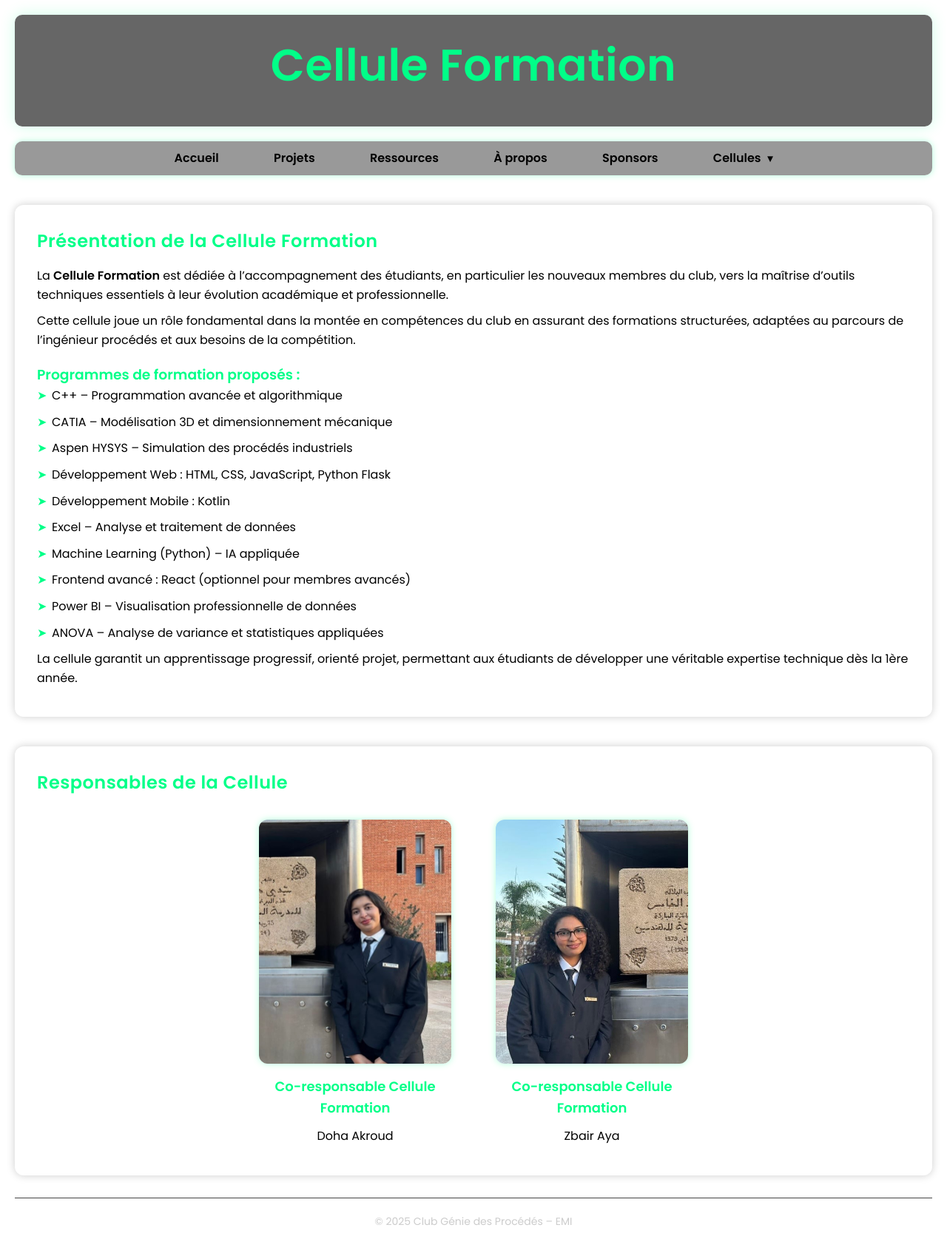
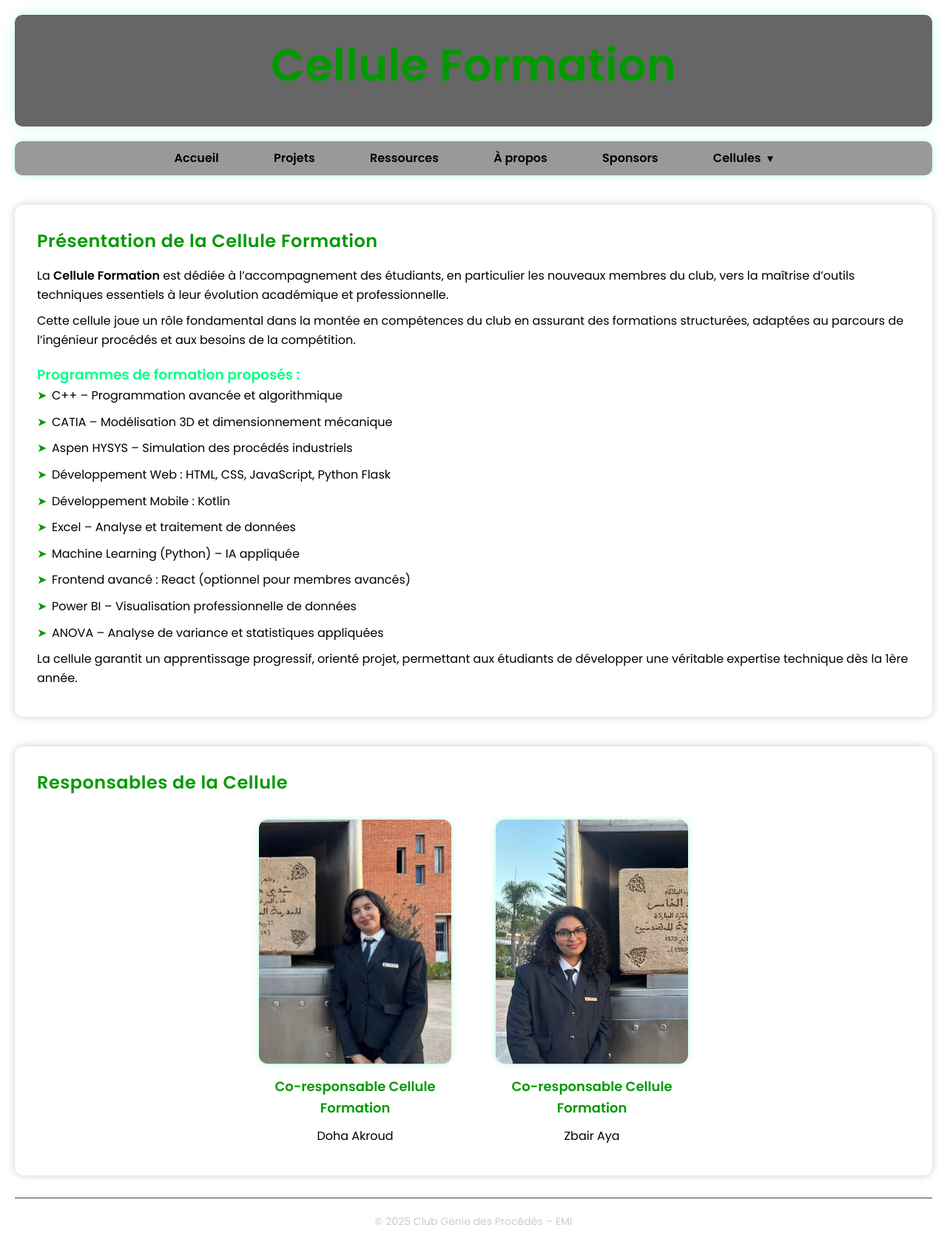
Before and after one commit to TahaBo04/GPI, a Flask app: page /cellule_formation in a window 1280 px wide. Shown: the whole page at 74% size. Run offline with Flask 3, Linux system fonts and the light colour scheme.

Commit message:
Refactor CSS styles for improved design consistency

```diff
--- a/static/css/style.css
+++ b/static/css/style.css
@@ -24,7 +24,7 @@ body {
 
 header {
   background: rgba(0, 0, 0, 0.6);
-  color: #00ff88;
+  color: #009a00;
   text-align: center;
   padding: 20px 30px;
   font-size: 30px;
@@ -68,14 +68,14 @@ nav a:hover {
 
 .dropbtn {
   font-family: 'Poppins', sans-serif;
-  background-color: #00ff88;
+  background-color: #009a00;
   color: white;
   margin: 0 15px;
   padding: 10px 20px;
   color: #000000;
   font-size: 15px;
   font-weight: 600;
-  background-color: #00ff88;
+  background-color: #009a00;
   border-radius: 8px;
   transition: background 0.3s, color 0.3s;
 }
@@ -98,7 +98,7 @@ nav a:hover {
 }
 
 .dropdown-content a:hover {
-  background-color: #00ff88;
+  background-color: #009a00;
 }
 
 .dropdown:hover .dropdown-content {
@@ -130,7 +130,7 @@ nav a:hover {
 }
 
 h1, h2 {
-  color: #00ff88;
+  color: #009a00;
   margin-bottom: 15px;
   font-weight: 600;
 }
@@ -150,14 +150,14 @@ ul li::before {
   content: "➤";
   position: absolute;
   left: 0;
-  color: #00ff88;
+  color: #009a00;
 }
 
 button,
 a.button {
   display: inline-block;
   padding: 10px 20px;
-  background: #00ff88;
+  background: #009a00;
   color: #fff;
   border: none;
   border-radius: 8px;
@@ -251,7 +251,7 @@ a.button:hover {
 .role-label {
   margin-top: 10px;
   text-align: center;
-  color: #00ff88;
+  color: #009a00;
   font-weight: bold;
   font-size: 18px;
 }
```
